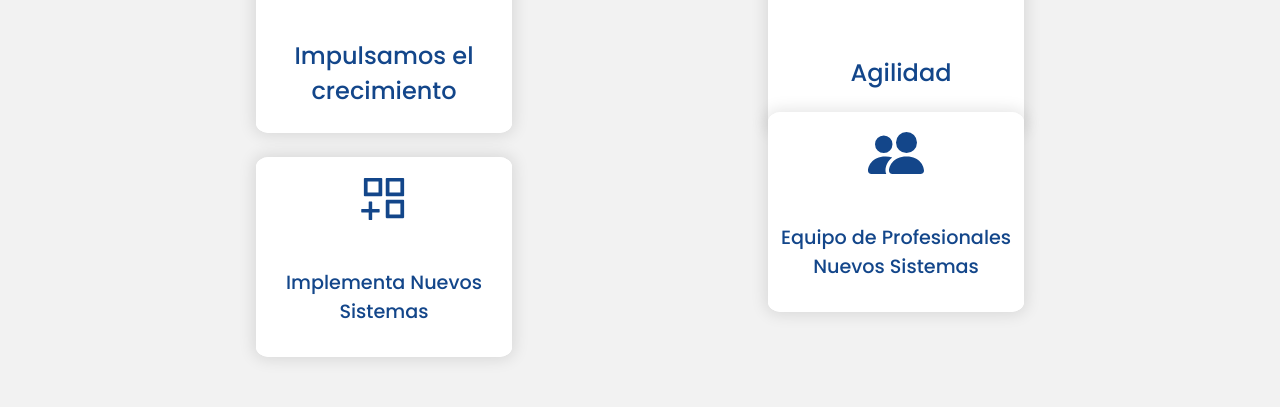
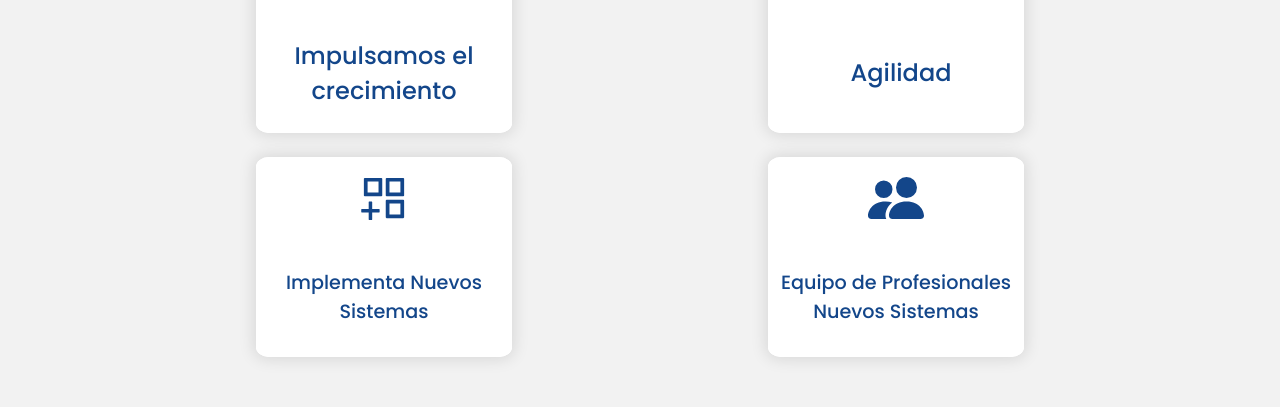
Before and after one commit to Heinshou/TotalFinancialIT, a React (Vite) app: page / in a window 1280 px wide. Shown: the part 1176-1583 px from the top of the page. Built offline with nearby package versions, Linux system fonts and the light colour scheme.

Commit message:
Miercoles

```diff
--- a/src/Styles/secondSection.css
+++ b/src/Styles/secondSection.css
@@ -183,7 +183,7 @@
     box-shadow: 0px 0px 15px 3px rgb(0, 0, 0, 0.1);
     color: #13468A;
     border-radius: 5%;
-    margin-top: 3.%;
+    margin-top: 3.5%;
 }
 
 .front__card__title6{
```
